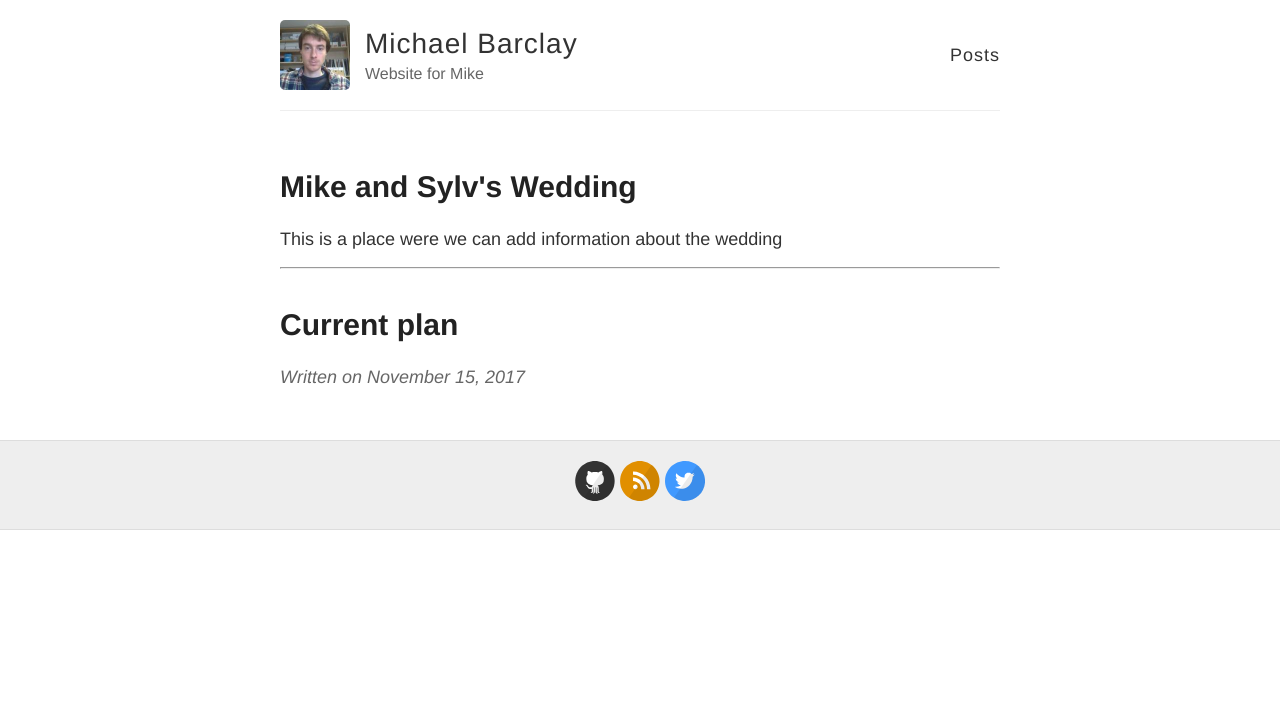
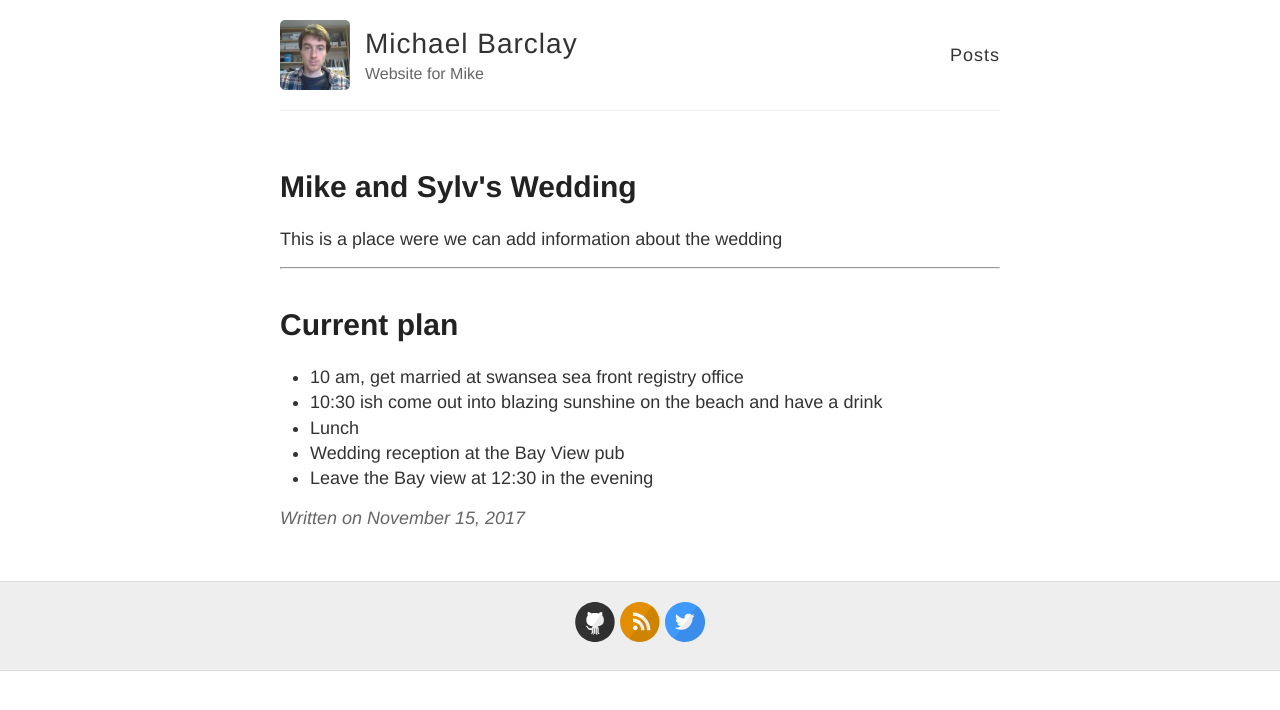
Before and after one commit to MikeBarcl/mikebarcl.github.io, a Jekyll site: the page built from _posts/2017-11-15-wedding.md, in a window 1280 px wide. Shown: the top 710 px of the page. Built offline with Jekyll 4.4.1, drawn with Linux system fonts in a browser that asks for light colours; Markdown is read by kramdown in place of the engine named in the settings.

Commit message:
Update 2017-11-15-wedding.md

```diff
--- a/_posts/2017-11-15-wedding.md
+++ b/_posts/2017-11-15-wedding.md
@@ -6,4 +6,9 @@ This is a place were we can add information about the wedding
 
 ---
 
-#Current plan
+# Current plan
+* 10 am, get married at swansea sea front registry office
+* 10:30 ish come out into blazing sunshine on the beach and have a drink
+* Lunch
+* Wedding reception at the Bay View pub
+* Leave the Bay view at 12:30 in the evening
```
